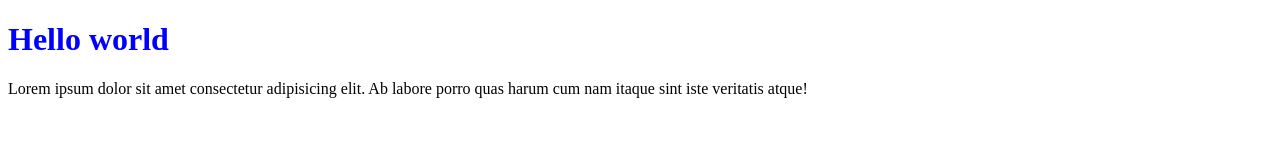
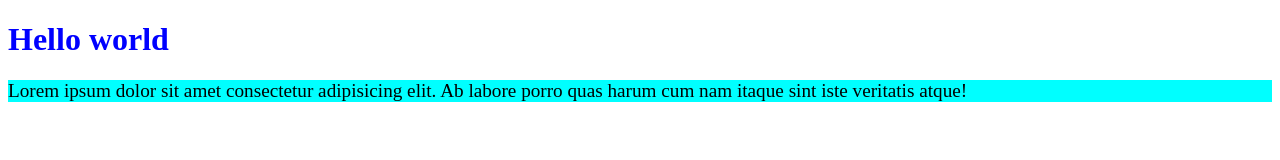
Before and after one commit to Milana506/FirstRep, a website: page index.html in a window 1280 px wide. Drawn offline with Linux system fonts and the light colour scheme.

Commit message:
added p tag

```diff
--- a/style.css
+++ b/style.css
@@ -1,3 +1,8 @@
 h1{
     color: blue;
 }
+
+p{
+    background-color: aqua;
+    font-size: larger;
+}
```
